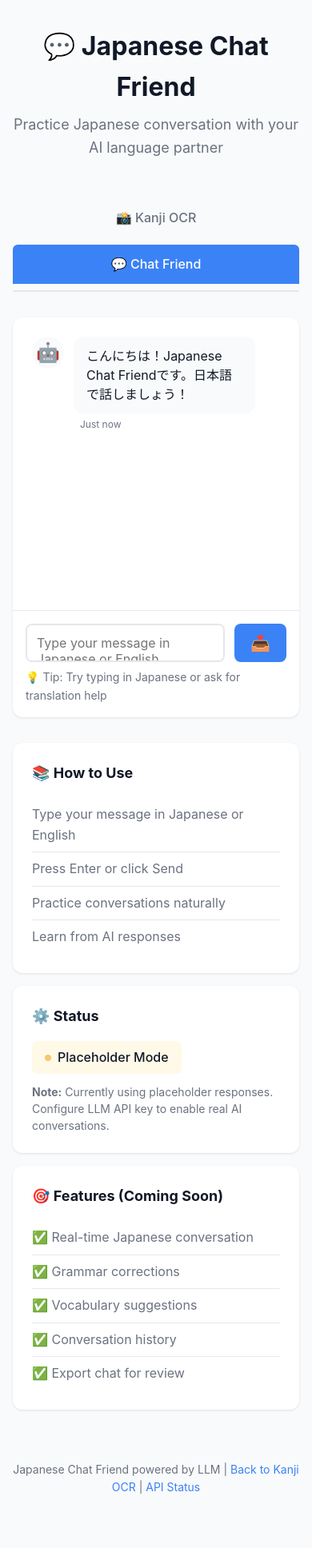
After one commit to Elena-tech/kanji-ocr-app, a Flask app: page /chat in a window 390 px wide. The commit adds this page. Shown: the whole page at 80% size. Run offline with Flask 3, Linux system fonts and the light colour scheme.

Commit message:
Add Japanese Chat Friend feature with placeholder LLM integration
Implemented new chat interface for Japanese language practice:

New Files Created:
- app/templates/chat.html - Chat UI with message display and input
- app/static/js/chat.js - Frontend chat logic with fetch API
- Added chat-specific CSS to styles.css (~320 lines)

Backend Changes (app/routes.py):
- Add /chat route to serve chat page
- Add /api/chat POST endpoint for message handling
- Add generate_placeholder_response() function
- Placeholder responses in Japanese (TODO: Replace with LLM API)

Frontend Features:
- Real-time chat interface with message bubbles
- User/bot message differentiation
- Typing indicator animation
- Auto-resizing textarea
- Enter to send, Shift+Enter for new line
- Timestamp display
- Error handling
- Responsive design

UI Components:
- Navigation bar added to both OCR and Chat pages
- Info panel with usage instructions
- Status badge showing 'Placeholder Mode'
- Clean, modern chat design

Integration:
- Seamless navigation between Kanji OCR and Chat Friend
- Shared styling and design language
- Ready for LLM API integration (OpenAI, Anthropic, etc.)

TODO:
- Configure LLM API key
- Replace placeholder responses with real LLM calls
- Add conversation history persistence
- Add export chat functionality

Generated with [Claude Code](https://claude.ai/code)
via [Happy](https://happy.engineering)

Co-Authored-By: Claude <noreply@anthropic.com>
Co-Authored-By: Happy <yesreply@happy.engineering>

```diff
--- a/app/routes.py
+++ b/app/routes.py
@@ -37,6 +37,12 @@ def allowed_file(filename):
 def index():
     """Serve the main application page"""
     return render_template('index.html')
+
+
+@bp.route('/chat')
+def chat():
+    """Serve the Japanese chat friend page"""
+    return render_template('chat.html')
 
 
 @bp.route('/health', methods=['GET'])
@@ -346,3 +352,69 @@ def parse_jisho_response(api_response: Dict, search_term: str) -> Optional[Dict]
         'examples': examples[:5],  # Limit to 5 examples
         'source': 'Jisho.org API'
     }
+
+
+@bp.route("/api/chat", methods=["POST"])
+def chat_message():
+    """
+    Handle chat messages from the Japanese chat friend interface
+
+    Expected: JSON with "message" field
+    Returns: JSON with "response" field
+
+    TODO: Integrate real LLM API (OpenAI, Anthropic, etc.)
+    """
+    try:
+        data = request.get_json()
+
+        if not data or "message" not in data:
+            return jsonify({
+                "success": False,
+                "error": "No message provided"
+            }), 400
+
+        user_message = data["message"]
+
+        # TODO: Call LLM API here
+        # For now, return a placeholder response
+        bot_response = generate_placeholder_response(user_message)
+
+        return jsonify({
+            "success": True,
+            "response": bot_response,
+            "timestamp": datetime.utcnow().isoformat()
+        })
+
+    except Exception as e:
+        current_app.logger.error(f"Error in chat endpoint: {str(e)}")
+        return jsonify({
+            "success": False,
+            "error": "Failed to process chat message"
+        }), 500
+
+
+def generate_placeholder_response(message: str) -> str:
+    """
+    Generate a placeholder response for chat messages
+
+    TODO: Replace with real LLM integration
+    - Add OpenAI/Anthropic/etc. API calls
+    - Configure system prompt for Japanese practice
+    - Handle conversation context/history
+
+    Args:
+        message: The user's message
+
+    Returns:
+        A placeholder response in Japanese
+    """
+    # Simple placeholder responses
+    responses = [
+        f"こんにちは！「{message}」と言いましたね。",
+        f"面白いですね！「{message}」について、もっと教えてください。",
+        f"なるほど！「{message}」ですか。",
+        "すみません、今はプレースホルダーモードです。LLM APIキーを設定してください。",
+    ]
+
+    import random
+    return random.choice(responses)
--- a/app/static/css/styles.css
+++ b/app/static/css/styles.css
@@ -408,3 +408,316 @@ body {
         width: 100%;
     }
 }
+
+/* ============================================================
+   Chat Friend Styles
+   ============================================================ */
+
+/* App Navigation */
+.app-nav {
+    display: flex;
+    gap: 1rem;
+    margin-bottom: 2rem;
+    border-bottom: 2px solid var(--border);
+    padding-bottom: 0.5rem;
+}
+
+.nav-link {
+    padding: 0.75rem 1.5rem;
+    border-radius: 6px 6px 0 0;
+    text-decoration: none;
+    color: var(--text-secondary);
+    font-weight: 500;
+    transition: all 0.3s ease;
+}
+
+.nav-link:hover {
+    background-color: rgba(59, 130, 246, 0.1);
+    color: var(--primary-color);
+}
+
+.nav-link.active {
+    background-color: var(--primary-color);
+    color: white;
+}
+
+/* Chat Container */
+.chat-container {
+    background: var(--surface);
+    border-radius: 12px;
+    box-shadow: 0 1px 3px var(--shadow);
+    height: 600px;
+    display: flex;
+    flex-direction: column;
+    margin-bottom: 2rem;
+}
+
+/* Chat Messages Area */
+.chat-messages {
+    flex: 1;
+    overflow-y: auto;
+    padding: 1.5rem;
+    display: flex;
+    flex-direction: column;
+    gap: 1rem;
+}
+
+/* Message Styles */
+.message {
+    display: flex;
+    gap: 0.75rem;
+    max-width: 80%;
+    animation: slideIn 0.3s ease;
+}
+
+@keyframes slideIn {
+    from {
+        opacity: 0;
+        transform: translateY(10px);
+    }
+    to {
+        opacity: 1;
+        transform: translateY(0);
+    }
+}
+
+.user-message {
+    align-self: flex-end;
+    flex-direction: row-reverse;
+}
+
+.bot-message {
+    align-self: flex-start;
+}
+
+.message-avatar {
+    width: 40px;
+    height: 40px;
+    border-radius: 50%;
+    background-color: var(--background);
+    display: flex;
+    align-items: center;
+    justify-content: center;
+    font-size: 1.5rem;
+    flex-shrink: 0;
+}
+
+.message-content {
+    display: flex;
+    flex-direction: column;
+    gap: 0.25rem;
+}
+
+.message-text {
+    background-color: var(--background);
+    padding: 0.75rem 1rem;
+    border-radius: 12px;
+    color: var(--text-primary);
+    word-wrap: break-word;
+    line-height: 1.5;
+}
+
+.user-message .message-text {
+    background-color: var(--primary-color);
+    color: white;
+}
+
+.message-time {
+    font-size: 0.75rem;
+    color: var(--text-secondary);
+    padding: 0 0.5rem;
+}
+
+/* Typing Indicator */
+.typing-indicator .message-content {
+    padding: 0.75rem 1rem;
+}
+
+.typing-dots {
+    display: flex;
+    gap: 0.25rem;
+    padding: 0.5rem 0;
+}
+
+.typing-dots span {
+    width: 8px;
+    height: 8px;
+    border-radius: 50%;
+    background-color: var(--text-secondary);
+    animation: typing 1.4s infinite;
+}
+
+.typing-dots span:nth-child(2) {
+    animation-delay: 0.2s;
+}
+
+.typing-dots span:nth-child(3) {
+    animation-delay: 0.4s;
+}
+
+@keyframes typing {
+    0%, 60%, 100% {
+        opacity: 0.3;
+        transform: translateY(0);
+    }
+    30% {
+        opacity: 1;
+        transform: translateY(-10px);
+    }
+}
+
+/* Chat Input Container */
+.chat-input-container {
+    border-top: 1px solid var(--border);
+    padding: 1rem;
+}
+
+.chat-input-wrapper {
+    display: flex;
+    gap: 0.75rem;
+    align-items: flex-end;
+}
+
+.chat-input {
+    flex: 1;
+    border: 2px solid var(--border);
+    border-radius: 8px;
+    padding: 0.75rem;
+    font-size: 1rem;
+    font-family: inherit;
+    resize: none;
+    max-height: 150px;
+    transition: border-color 0.3s ease;
+}
+
+.chat-input:focus {
+    outline: none;
+    border-color: var(--primary-color);
+}
+
+.chat-send-btn {
+    padding: 0.75rem 1.25rem;
+    background-color: var(--primary-color);
+    color: white;
+    border: none;
+    border-radius: 8px;
+    cursor: pointer;
+    transition: all 0.3s ease;
+    font-size: 1.25rem;
+}
+
+.chat-send-btn:hover:not(:disabled) {
+    background-color: var(--primary-hover);
+    transform: translateY(-2px);
+}
+
+.chat-send-btn:disabled {
+    opacity: 0.5;
+    cursor: not-allowed;
+}
+
+.chat-hints {
+    margin-top: 0.5rem;
+    font-size: 0.875rem;
+    color: var(--text-secondary);
+}
+
+.hint {
+    display: inline-block;
+}
+
+/* Info Panel */
+.chat-info-panel {
+    display: grid;
+    grid-template-columns: repeat(auto-fit, minmax(280px, 1fr));
+    gap: 1rem;
+    margin-bottom: 2rem;
+}
+
+.info-card {
+    background: var(--surface);
+    border-radius: 12px;
+    padding: 1.5rem;
+    box-shadow: 0 1px 3px var(--shadow);
+}
+
+.info-card h3 {
+    font-size: 1.125rem;
+    margin-bottom: 1rem;
+    color: var(--text-primary);
+}
+
+.info-card ul {
+    list-style: none;
+    padding: 0;
+}
+
+.info-card li {
+    padding: 0.5rem 0;
+    color: var(--text-secondary);
+    border-bottom: 1px solid var(--border);
+}
+
+.info-card li:last-child {
+    border-bottom: none;
+}
+
+/* Status Badge */
+.status-badge {
+    display: inline-flex;
+    align-items: center;
+    gap: 0.5rem;
+    padding: 0.5rem 1rem;
+    background-color: rgba(251, 191, 36, 0.1);
+    border-radius: 6px;
+    font-weight: 500;
+    color: var(--text-primary);
+}
+
+.status-dot {
+    width: 8px;
+    height: 8px;
+    border-radius: 50%;
+    background-color: #f59e0b;
+    animation: pulse 2s infinite;
+}
+
+@keyframes pulse {
+    0%, 100% {
+        opacity: 1;
+    }
+    50% {
+        opacity: 0.5;
+    }
+}
+
+.status-description {
+    margin-top: 0.75rem;
+    font-size: 0.875rem;
+    color: var(--text-secondary);
+    line-height: 1.5;
+}
+
+/* Responsive Design for Chat */
+@media (max-width: 768px) {
+    .chat-container {
+        height: 500px;
+    }
+
+    .message {
+        max-width: 90%;
+    }
+
+    .chat-info-panel {
+        grid-template-columns: 1fr;
+    }
+
+    .app-nav {
+        flex-direction: column;
+        gap: 0.5rem;
+    }
+
+    .nav-link {
+        text-align: center;
+    }
+}
--- /dev/null
+++ b/app/static/js/chat.js
@@ -0,0 +1,224 @@
+/**
+ * Japanese Chat Friend - Frontend JavaScript
+ * Handles real-time chat interactions with the AI language partner
+ */
+
+// DOM Elements
+const chatMessages = document.getElementById('chatMessages');
+const messageInput = document.getElementById('messageInput');
+const sendButton = document.getElementById('sendButton');
+const errorMessage = document.getElementById('errorMessage');
+const chatStatus = document.getElementById('chatStatus');
+
+// State
+let isProcessing = false;
+
+/**
+ * Initialize chat functionality
+ */
+function init() {
+    // Send button click
+    sendButton.addEventListener('click', sendMessage);
+
+    // Enter key to send (Shift+Enter for new line)
+    messageInput.addEventListener('keydown', (e) => {
+        if (e.key === 'Enter' && !e.shiftKey) {
+            e.preventDefault();
+            sendMessage();
+        }
+    });
+
+    // Auto-resize textarea as user types
+    messageInput.addEventListener('input', autoResizeTextarea);
+
+    console.log('Japanese Chat Friend initialized');
+}
+
+/**
+ * Auto-resize textarea based on content
+ */
+function autoResizeTextarea() {
+    messageInput.style.height = 'auto';
+    messageInput.style.height = messageInput.scrollHeight + 'px';
+}
+
+/**
+ * Send message to the chat API
+ */
+async function sendMessage() {
+    const message = messageInput.value.trim();
+
+    if (!message) {
+        return;
+    }
+
+    if (isProcessing) {
+        return;
+    }
+
+    // Clear input
+    messageInput.value = '';
+    messageInput.style.height = 'auto';
+
+    // Add user message to chat
+    addUserMessage(message);
+
+    // Show processing state
+    isProcessing = true;
+    sendButton.disabled = true;
+    const typingIndicator = showTypingIndicator();
+
+    try {
+        // Call backend API
+        const response = await fetch('/api/chat', {
+            method: 'POST',
+            headers: {
+                'Content-Type': 'application/json'
+            },
+            body: JSON.stringify({
+                message: message
+            })
+        });
+
+        const data = await response.json();
+
+        // Remove typing indicator
+        typingIndicator.remove();
+
+        if (response.ok && data.success) {
+            // Add bot response to chat
+            addBotMessage(data.response);
+        } else {
+            showError(data.error || 'Failed to get response');
+        }
+
+    } catch (error) {
+        console.error('Error sending message:', error);
+        typingIndicator.remove();
+        showError('Network error. Please try again.');
+    } finally {
+        isProcessing = false;
+        sendButton.disabled = false;
+        messageInput.focus();
+    }
+}
+
+/**
+ * Add user message to chat
+ */
+function addUserMessage(text) {
+    const messageDiv = document.createElement('div');
+    messageDiv.className = 'message user-message';
+
+    messageDiv.innerHTML = `
+        <div class="message-content">
+            <div class="message-text">${escapeHtml(text)}</div>
+            <div class="message-time">${getCurrentTime()}</div>
+        </div>
+        <div class="message-avatar">👤</div>
+    `;
+
+    chatMessages.appendChild(messageDiv);
+    scrollToBottom();
+}
+
+/**
+ * Add bot message to chat
+ */
+function addBotMessage(text) {
+    const messageDiv = document.createElement('div');
+    messageDiv.className = 'message bot-message';
+
+    messageDiv.innerHTML = `
+        <div class="message-avatar">🤖</div>
+        <div class="message-content">
+            <div class="message-text">${escapeHtml(text)}</div>
+            <div class="message-time">${getCurrentTime()}</div>
+        </div>
+    `;
+
+    chatMessages.appendChild(messageDiv);
+    scrollToBottom();
+}
+
+/**
+ * Show typing indicator
+ */
+function showTypingIndicator() {
+    const typingDiv = document.createElement('div');
+    typingDiv.className = 'message bot-message typing-indicator';
+    typingDiv.id = 'typingIndicator';
+
+    typingDiv.innerHTML = `
+        <div class="message-avatar">🤖</div>
+        <div class="message-content">
+            <div class="typing-dots">
+                <span></span>
+                <span></span>
+                <span></span>
+            </div>
+        </div>
+    `;
+
+    chatMessages.appendChild(typingDiv);
+    scrollToBottom();
+
+    return typingDiv;
+}
+
+/**
+ * Scroll chat to bottom
+ */
+function scrollToBottom() {
+    chatMessages.scrollTop = chatMessages.scrollHeight;
+}
+
+/**
+ * Get current time formatted
+ */
+function getCurrentTime() {
+    const now = new Date();
+    const hours = now.getHours().toString().padStart(2, '0');
+    const minutes = now.getMinutes().toString().padStart(2, '0');
+    return `${hours}:${minutes}`;
+}
+
+/**
+ * Escape HTML to prevent XSS
+ */
+function escapeHtml(text) {
+    const div = document.createElement('div');
+    div.textContent = text;
+    return div.innerHTML;
+}
+
+/**
+ * Show error message
+ */
+function showError(message) {
+    errorMessage.textContent = message;
+    errorMessage.style.display = 'block';
+    setTimeout(() => {
+        hideError();
+    }, 5000);
+}
+
+/**
+ * Hide error message
+ */
+function hideError() {
+    errorMessage.style.display = 'none';
+    errorMessage.textContent = '';
+}
+
+// Initialize on DOM load
+document.addEventListener('DOMContentLoaded', init);
+
+// TODO: Future enhancements
+// - Add conversation history persistence
+// - Add message editing/deletion
+// - Add export chat functionality
+// - Add voice input/output
+// - Add translation toggle
+// - Add grammar correction highlights
+// - Add vocabulary learning mode
--- /dev/null
+++ b/app/templates/chat.html
@@ -0,0 +1,113 @@
+<!DOCTYPE html>
+<html lang="en">
+<head>
+    <meta charset="UTF-8">
+    <meta name="viewport" content="width=device-width, initial-scale=1.0">
+    <meta name="description" content="Japanese Chat Friend - Practice Japanese with an AI language partner">
+    <title>Japanese Chat Friend - Kanji OCR</title>
+    <link rel="stylesheet" href="{{ url_for('static', filename='css/styles.css') }}">
+</head>
+<body>
+    <div class="container">
+        <!-- Header -->
+        <header class="header">
+            <h1>💬 Japanese Chat Friend</h1>
+            <p class="subtitle">Practice Japanese conversation with your AI language partner</p>
+        </header>
+
+        <!-- Navigation -->
+        <nav class="app-nav">
+            <a href="/" class="nav-link">📸 Kanji OCR</a>
+            <a href="/chat" class="nav-link active">💬 Chat Friend</a>
+        </nav>
+
+        <!-- Main Content -->
+        <main class="main-content">
+            <!-- Chat Container -->
+            <section class="chat-container">
+                <!-- Chat Messages Area -->
+                <div class="chat-messages" id="chatMessages">
+                    <!-- Welcome message -->
+                    <div class="message bot-message">
+                        <div class="message-avatar">🤖</div>
+                        <div class="message-content">
+                            <div class="message-text">
+                                こんにちは！Japanese Chat Friendです。日本語で話しましょう！
+                            </div>
+                            <div class="message-time">Just now</div>
+                        </div>
+                    </div>
+                </div>
+
+                <!-- Chat Input Area -->
+                <div class="chat-input-container">
+                    <div class="chat-input-wrapper">
+                        <textarea
+                            id="messageInput"
+                            class="chat-input"
+                            placeholder="Type your message in Japanese or English..."
+                            rows="1"
+                        ></textarea>
+                        <button id="sendButton" class="chat-send-btn" title="Send message">
+                            <span class="send-icon">📤</span>
+                        </button>
+                    </div>
+                    <div class="chat-hints">
+                        <span class="hint">💡 Tip: Try typing in Japanese or ask for translation help</span>
+                    </div>
+                </div>
+            </section>
+
+            <!-- Info Panel -->
+            <aside class="chat-info-panel">
+                <div class="info-card">
+                    <h3>📚 How to Use</h3>
+                    <ul>
+                        <li>Type your message in Japanese or English</li>
+                        <li>Press Enter or click Send</li>
+                        <li>Practice conversations naturally</li>
+                        <li>Learn from AI responses</li>
+                    </ul>
+                </div>
+
+                <div class="info-card">
+                    <h3>⚙️ Status</h3>
+                    <p class="status-badge" id="chatStatus">
+                        <span class="status-dot"></span>
+                        <span>Placeholder Mode</span>
+                    </p>
+                    <p class="status-description">
+                        <strong>Note:</strong> Currently using placeholder responses.
+                        Configure LLM API key to enable real AI conversations.
+                    </p>
+                </div>
+
+                <div class="info-card">
+                    <h3>🎯 Features (Coming Soon)</h3>
+                    <ul>
+                        <li>✅ Real-time Japanese conversation</li>
+                        <li>✅ Grammar corrections</li>
+                        <li>✅ Vocabulary suggestions</li>
+                        <li>✅ Conversation history</li>
+                        <li>✅ Export chat for review</li>
+                    </ul>
+                </div>
+            </aside>
+
+            <!-- Error Display -->
+            <div class="error-message" id="errorMessage" style="display: none;"></div>
+        </main>
+
+        <!-- Footer -->
+        <footer class="footer">
+            <p>
+                Japanese Chat Friend powered by LLM |
+                <a href="/">Back to Kanji OCR</a> |
+                <a href="/health" target="_blank">API Status</a>
+            </p>
+        </footer>
+    </div>
+
+    <script src="{{ url_for('static', filename='js/chat.js') }}"></script>
+</body>
+</html>
--- a/app/templates/index.html
+++ b/app/templates/index.html
@@ -14,6 +14,12 @@
             <h1>📸 Kanji OCR Camera</h1>
             <p class="subtitle">Recognize Japanese kanji characters from images</p>
         </header>
+
+        <!-- Navigation -->
+        <nav class="app-nav">
+            <a href="/" class="nav-link active">📸 Kanji OCR</a>
+            <a href="/chat" class="nav-link">💬 Chat Friend</a>
+        </nav>
 
         <!-- Main Content -->
         <main class="main-content">
```
